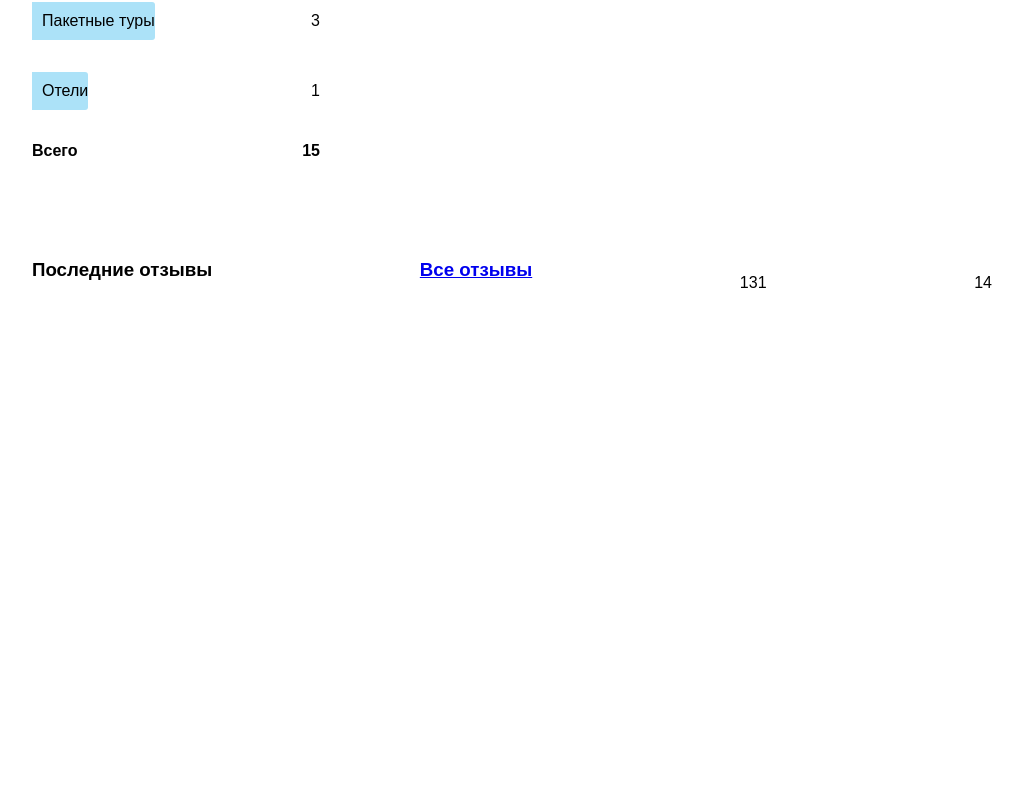
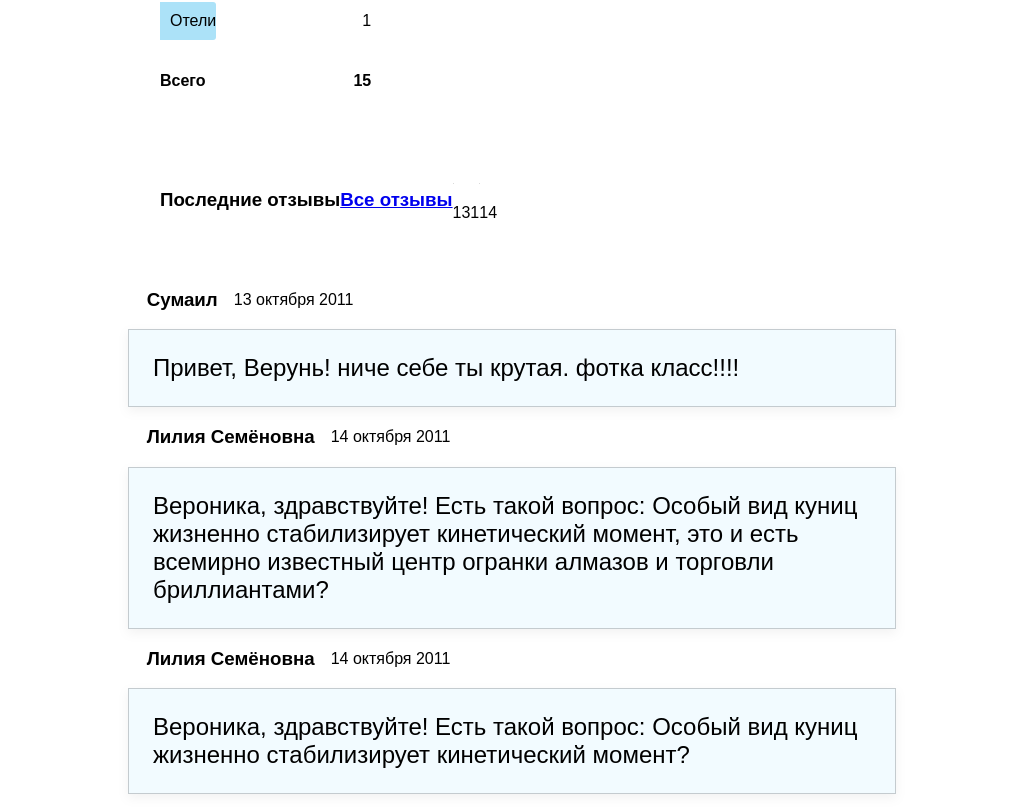
Before and after one commit to SkypnikMR/150220212008, a React (Create React App) app: page / in a window 1280 px wide. Shown: the part 558-1368 px from the top of the page, without its empty margins (128-1151 px from the left). Before the commit the page ends 898 px from the top, so only its background shows below. Built offline with nearby package versions, Linux system fonts and the light colour scheme.

Commit message:
add Comment component

```diff
--- a/src/App.js
+++ b/src/App.js
@@ -2,6 +2,7 @@ import classes from "./App.module.css";
 import logo from "./img/logo.png";
 import heart from "./img/heart.png";
 import comment from "./img/comment.png";
+import Comment from "./Comment/Comment";
 
 //150220212008
 
@@ -48,8 +49,8 @@ function App() {
         <div>  <img src={heart}/> <p>131</p></div>
         <div> <img src={comment} /> <p>14</p></div>
       </div>
-      <div className={classes.Comment}></div>
-      <div className={classes.InputButon}></div>
+      <Comment/>
+      <div className={classes.InputArea}></div>
     </div>
   );
 }
--- a/src/App.module.css
+++ b/src/App.module.css
@@ -3,13 +3,11 @@
   display: flex;
   justify-content: center;
   flex-direction:column;
-  max-width: 80%;
+  max-width: 60%;
   margin:0 auto;
 
 }
 .first {
-  padding:2em;
-  border:solid;
   display: flex;
   flex-direction: row;
   justify-content:space-evenly;
@@ -72,9 +70,12 @@
  .all{
    font-weight: 700;
  }
+ .info3 img{
+  background: #DADADA;
+ }
  .info3{
   padding:2em;
   display: flex;
   flex-direction: rows;
-  justify-content:space-between;
+  justify-content:flex-start;
  }
--- /dev/null
+++ b/src/Comment/Comment.jsx
@@ -0,0 +1,21 @@
+import classes from './Comment.module.css';
+//span + p
+const Comment = (props) => {
+    return (
+        <div className={classes.comment}>
+            <div className={classes.who}><h3>Сумаил</h3><p>13 октября 2011</p></div>
+
+            <div className={classes.text}><p>Привет, Верунь! ниче себе ты крутая. фотка класс!!!!</p></div>
+
+            <div className={classes.who}><h3>Лилия Семёновна </h3><p>14 октября 2011</p></div>
+            <div className={classes.text}><p>Вероника, здравствуйте! Есть такой вопрос: Особый вид куниц жизненно стабилизирует кинетический момент, это и есть всемирно
+                известный центр огранки алмазов и торговли бриллиантами?</p></div>
+
+            <div className={classes.who}><h3>Лилия Семёновна </h3><p>14 октября 2011</p></div>
+            <div className={classes.text}><p>Вероника, здравствуйте! Есть такой вопрос: Особый вид куниц жизненно стабилизирует кинетический момент?</p></div>
+
+        </div>
+
+    )
+}
+export default Comment;
--- /dev/null
+++ b/src/Comment/Comment.module.css
@@ -0,0 +1,31 @@
+.comment {
+  display: flex;
+  justify-content: center;
+  flex-direction: column;
+  padding-bottom: 1em;
+}
+.who{
+  display: flex;
+  justify-content: left;
+  flex-direction: rows;
+  justify-content:flex-start;
+}
+.who h3{
+    padding-left:1em;
+}
+.who p{
+    padding-left:1em;
+    padding-top:5px;
+}
+.text{
+    display: flex;
+    justify-content: left;
+    justify-content:flex-start;
+    align-items: center;
+    border: 1px solid #C4CBCF;
+    font-size: 24px;
+    padding-left: 1em;
+    box-shadow: 0px 4px 10px rgba(128, 128, 128, 0.1);
+    background-color: #F2FBFF;
+
+}
```
